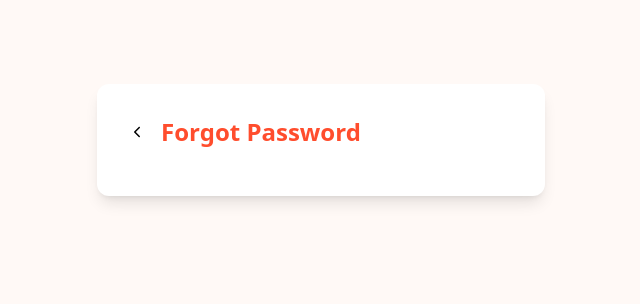
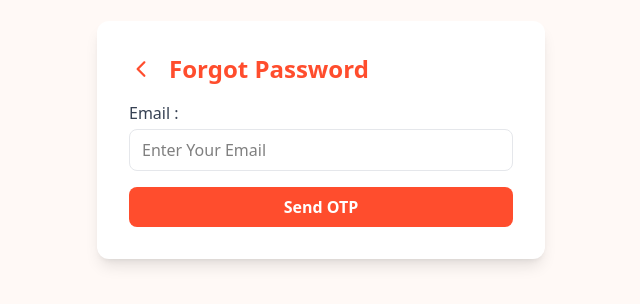
Before and after one commit to manankuraware/reactprojects, a React (Vite) app in the folder Food Delivery Mern Stack/frontend/: page /forgot-password in a window 1280 px wide. Shown: the part 260-564 px from the top of the page, without its empty margins (319-959 px from the left). Built offline with nearby package versions, Linux system fonts and the light colour scheme.

Commit message:
forgot password jsx

```diff
--- a/Food Delivery Mern Stack/frontend/src/pages/ForgotPassword.jsx
+++ b/Food Delivery Mern Stack/frontend/src/pages/ForgotPassword.jsx
@@ -1,18 +1,116 @@
 import React, { useState } from "react";
 import { IoIosArrowBack } from "react-icons/io";
+import { useNavigate } from "react-router-dom";
 
 export default function ForgotPassword() {
   const [step, setStep] = useState(1);
+  const [otp, setOtp] = useState("");
+  const [email, setEmail] = useState("");
+  const [newPasword, setNewPassword] = useState("");
+  const [confirmPassword, setConfirmPassword] = useState("");
+  const navigate = useNavigate();
+
   return (
     <div className="flex w-full items-center justify-center min-h-screen p-4 bg-[#fff9f6]">
       <div className="bg-white rounded-xl shadow-lg w-full max-w-md p-8 ">
         <div className="flex items-center gap-4 mb-4">
-          <IoIosArrowBack />
+          <IoIosArrowBack
+            size={24}
+            className=" text-[#ff4d2d]"
+            onClick={() => navigate("/signin")}
+          />
           <h1 className="text-2xl font-bold text-center text-[#ff4d2d] ">
             Forgot Password
           </h1>
         </div>
-        {step == 1}
+        {step == 1 && (
+          <div>
+            <div className="mb-4">
+              <label
+                htmlFor="email"
+                className="block text-gray-700 font-medium mb-1"
+              >
+                Email :
+              </label>
+              <input
+                id="email"
+                type="email"
+                className="w-full border-[1px] border-gray-200 rounded-lg px-3 py-2 focus:outline-none"
+                placeholder="Enter Your Email"
+                onChange={(e) => setEmail(e.target.value)}
+                value={email}
+                autoComplete="true"
+              />
+            </div>
+            <button className="w-full font-semibold py-2 rounded-lg transition duration-200 bg-[#ff4d2d] text-white hover:bg-[#e64323] cursor-pointer">
+              Send OTP
+            </button>
+          </div>
+        )}
+
+        {step == 2 && (
+          <div>
+            <div className="mb-4">
+              <label
+                htmlFor="otp"
+                className="block text-gray-700 font-medium mb-1"
+              >
+                OTP :
+              </label>
+              <input
+                id="otp"
+                type="number"
+                className="w-full border-[1px] border-gray-200 rounded-lg px-3 py-2 focus:outline-none"
+                placeholder="Enter Your OTP"
+                value={otp}
+                onChange={(e) => setOtp(e.target.value)}
+              />
+            </div>
+            <button className="w-full font-semibold py-2 rounded-lg transition duration-200 bg-[#ff4d2d] text-white hover:bg-[#e64323] cursor-pointer">
+              Verify OTP
+            </button>
+          </div>
+        )}
+
+        {step == 3 && (
+          <div>
+            <div className="mb-4">
+              <label
+                htmlFor="newpassword"
+                className="block text-gray-700 font-medium mb-1"
+              >
+                New password :
+              </label>
+              <input
+                id="newpassword"
+                type="password"
+                className="w-full border-[1px] border-gray-200 rounded-lg px-3 py-2 focus:outline-none"
+                placeholder="Enter Your new Password"
+                onChange={(e) => setNewPassword(e.target.value)}
+                value={newPasword}
+              />
+            </div>
+            <div className="mb-4">
+              <label
+                htmlFor="confirmnewpassword"
+                className="block text-gray-700 font-medium mb-1"
+              >
+                Confirm New password :
+              </label>
+              <input
+                id="confirmnewpassword"
+                type="text"
+                className="w-full border-[1px] border-gray-200 rounded-lg px-3 py-2 focus:outline-none"
+                placeholder="Confirm Your new Password"
+                onChange={(e) => setConfirmPassword(e.target.value)}
+                value={confirmPassword}
+              />
+            </div>
+            <button className="w-full font-semibold py-2 rounded-lg transition duration-200 bg-[#ff4d2d] text-white hover:bg-[#e64323] cursor-pointer">
+              Reset Password
+            </button>
+          </div>
+        )}
       </div>
     </div>
   );
--- a/Food Delivery Mern Stack/frontend/src/pages/SignIn.jsx
+++ b/Food Delivery Mern Stack/frontend/src/pages/SignIn.jsx
@@ -97,7 +97,7 @@ function SignIn() {
         </div>
 
         <div
-          className="text-right mb-4 text-[#ff4d2d] font-medium"
+          className="text-right mb-4 text-[#ff4d2d] font-medium cursor-pointer"
           onClick={() => navigate("/forgot-password")}
         >
           Forgot Password
```
